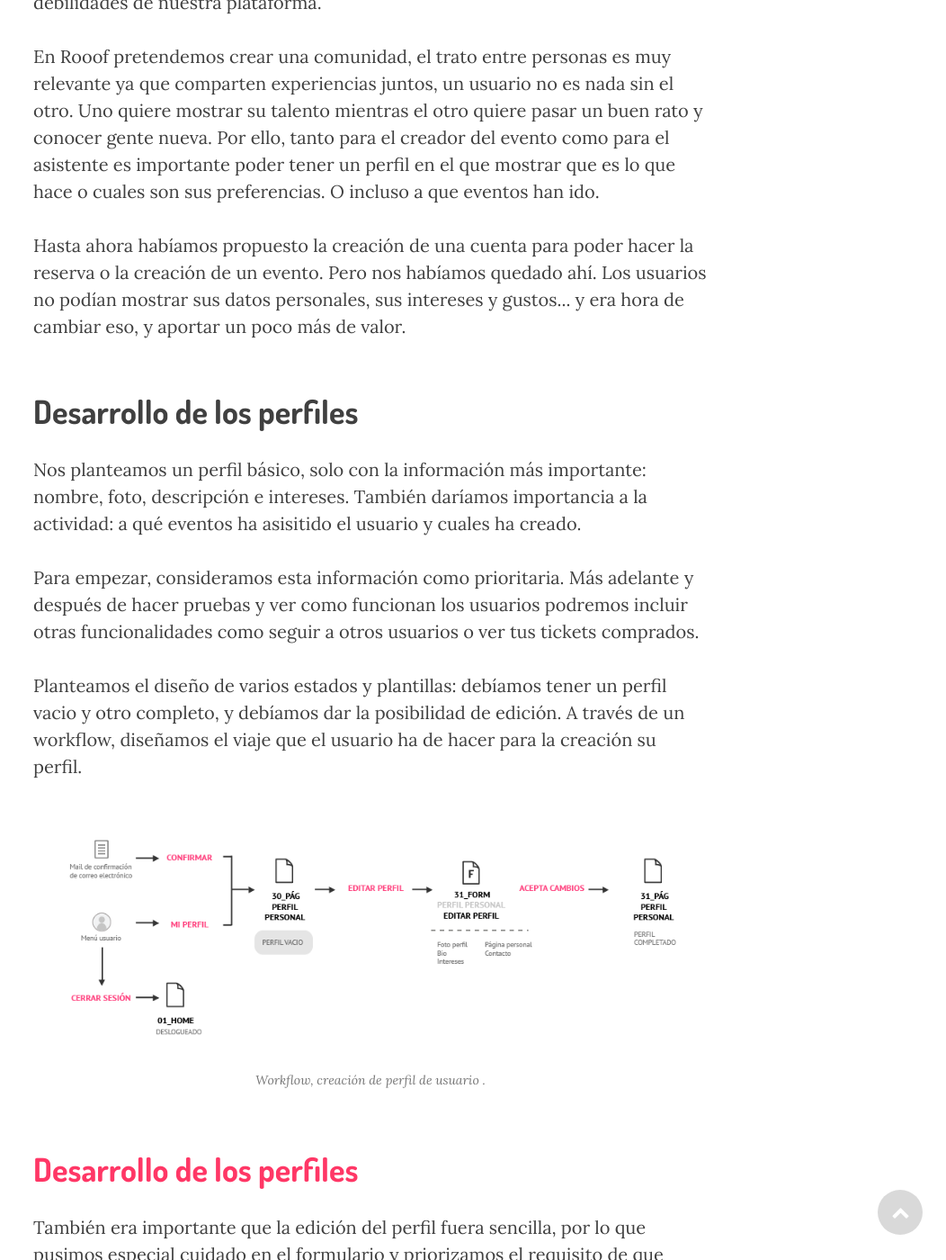
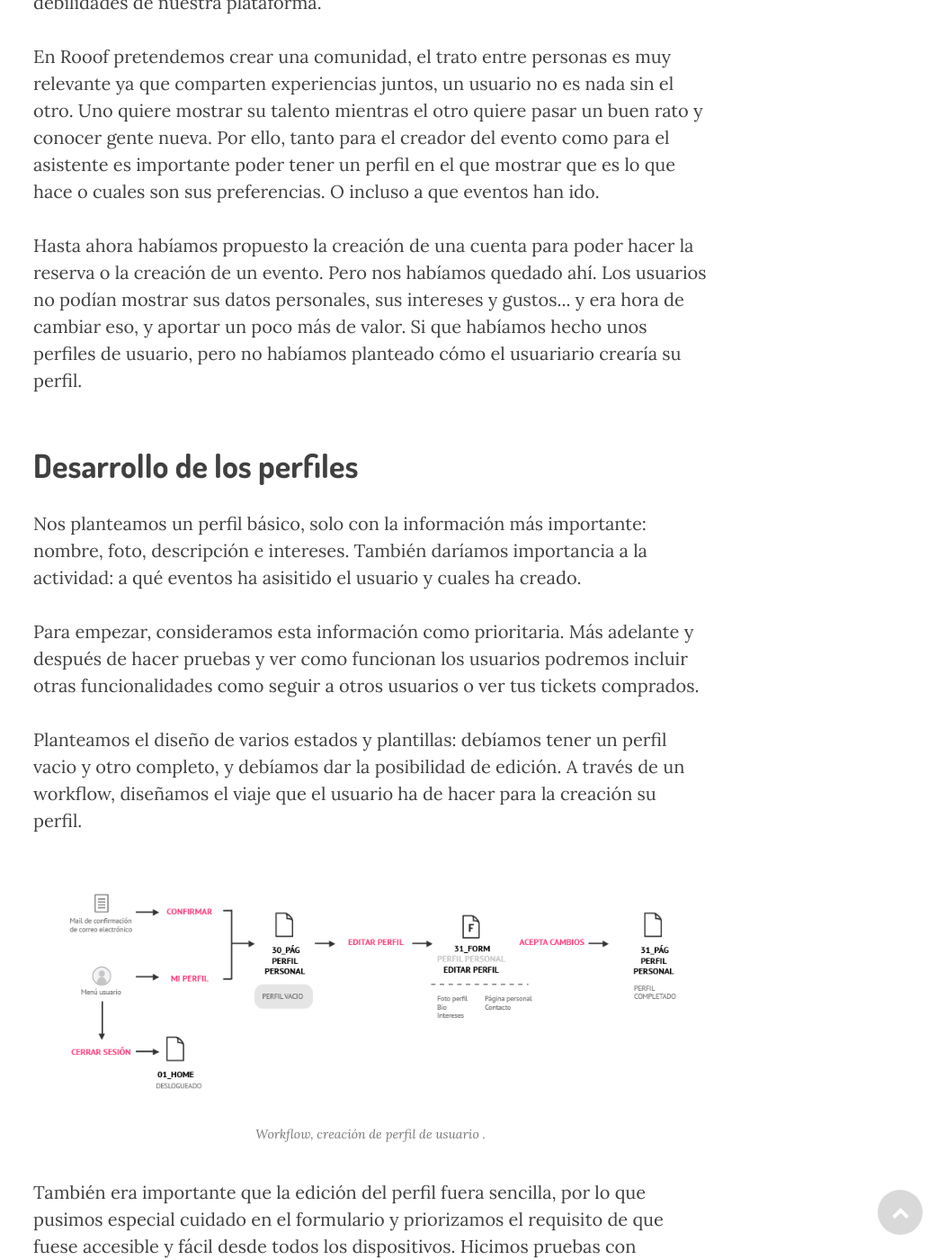
Before and after one commit to Rooof-Project/memoria, a Jekyll site: the page built from _posts/2015-04-13-Release-4.markdown, in a window 1280 px wide and 1400 px high, scrolled down 4106 px. Shown: the whole window at 90% size, without its empty margins (228-1280 px from the left). Built offline with Jekyll 4.4.1, drawn with Linux system fonts in a browser that asks for light colours; nearby versions of some CDN libraries; some of the changed text lies outside the part shown.

Commit message:
Updated 2015-04-13-Release-4.markdown

```diff
--- a/_posts/2015-04-13-Release-4.markdown
+++ b/_posts/2015-04-13-Release-4.markdown
@@ -56,7 +56,7 @@
 
 <p>En Rooof pretendemos crear una comunidad, el trato entre personas es muy relevante ya que comparten experiencias juntos, un usuario no es nada sin el otro. Uno quiere mostrar su talento mientras el otro quiere pasar un buen rato y conocer gente nueva. Por ello, tanto para el creador del evento como para el asistente es importante poder tener un perfil en el que mostrar que es lo que hace o cuales son sus preferencias. O incluso a que eventos han ido.</p>
 
-<p>Hasta ahora habíamos propuesto la creación de una cuenta para poder hacer la reserva o la creación de un evento. Pero nos habíamos quedado ahí. Los usuarios no podían mostrar sus datos personales, sus intereses y gustos... y era hora de cambiar eso, y aportar un poco más de valor.</p>
+<p>Hasta ahora habíamos propuesto la creación de una cuenta para poder hacer la reserva o la creación de un evento. Pero nos habíamos quedado ahí. Los usuarios no podían mostrar sus datos personales, sus intereses y gustos... y era hora de cambiar eso, y aportar un poco más de valor. Si que habíamos hecho unos perfiles de usuario, pero no habíamos planteado cómo el usuariario crearía su perfil.</p>
 
 <h3 class="section-heading">Desarrollo de los perfiles</h3>
 
@@ -70,10 +70,9 @@
 <span class="caption text-muted">Workflow, creación de perfil de usuario
 .</span>
 
-<h2 class="section-heading">Desarrollo de los perfiles</h2>
+<p>También era importante que la edición del perfil fuera sencilla, por lo que pusimos especial cuidado en el formulario y priorizamos el requisito de que fuese accesible y fácil desde todos los dispositivos. Hicimos pruebas con <a href="http://marvl.in/78d526">protopipos en baja fidelidad</a> y después de varios diseños encontramos una solución a lo que buscábamos.</p>
 
-<p>También era importante que la edición del perfil fuera sencilla, por lo que pusimos especial cuidado en el formulario y priorizamos el requisito de que fuese accesible y fácil desde todos los dispositivos. Despues de varios diseños encontramos una solución a lo que buscábamos. </p>
-
+<img src="{{ site.baseurl }}/img/aviso.jpg" alt="Post Sample Image">
 <img src="{{ site.baseurl }}/img/aviso.jpg" alt="Post Sample Image">
 
 
```
